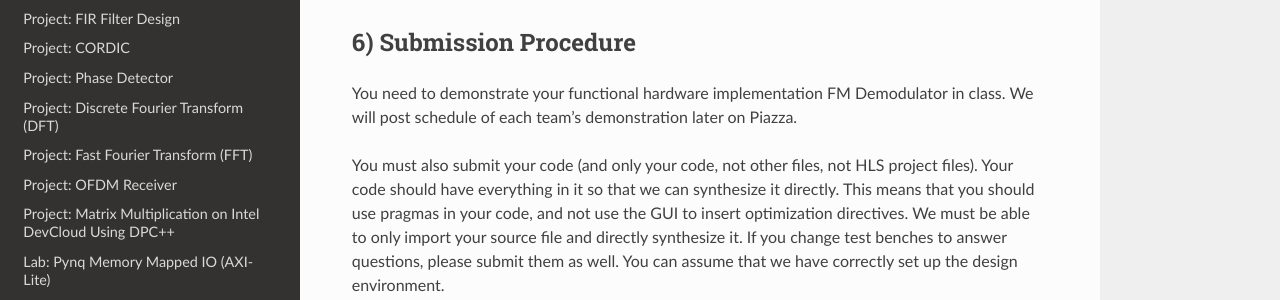
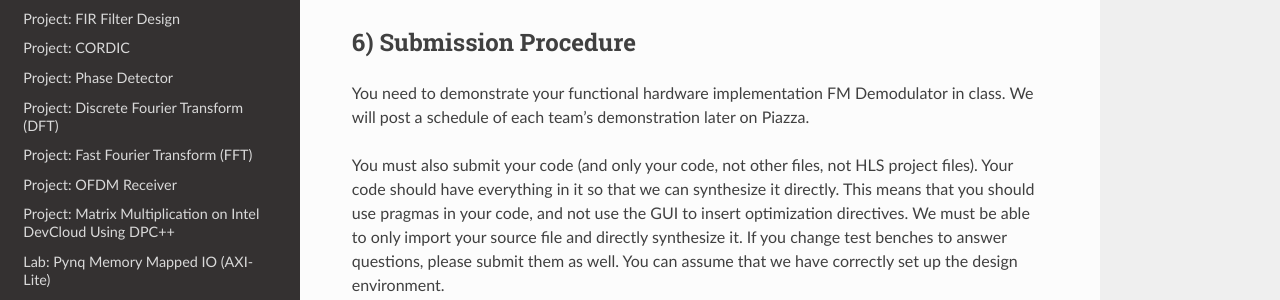
Before and after one commit to KastnerRG/Read_the_docs, a Sphinx documentation site: the page built from docs/project5.rst, in a window 1280 px wide and 900 px high, scrolled down 1896 px. Shown: the part 174-474 px from the top of the window. Built offline with Sphinx 7.4.7 and the Read the Docs theme 2.0.0, drawn with Linux system fonts in a browser that asks for light colours.

```diff
--- a/docs/project5.rst
+++ b/docs/project5.rst
@@ -83,7 +83,7 @@ This project is different from your previous projects in the sense that it has a
 6) Submission Procedure
 -----------------------
 
-You need to demonstrate your functional hardware implementation FM Demodulator in class. We will post schedule of each team’s demonstration later on Piazza.
+You need to demonstrate your functional hardware implementation FM Demodulator in class. We will post a schedule of each team’s demonstration later on Piazza.
 
 You must also submit your code (and only your code, not other files, not HLS project files). Your code should have everything in it so that we can synthesize it directly. This means that you should use pragmas in your code, and not use the GUI to insert optimization directives. We must be able to only import your source file and directly synthesize it. If you change test benches to answer questions, please submit them as well. You can assume that we have correctly set up the design environment.
 
```
